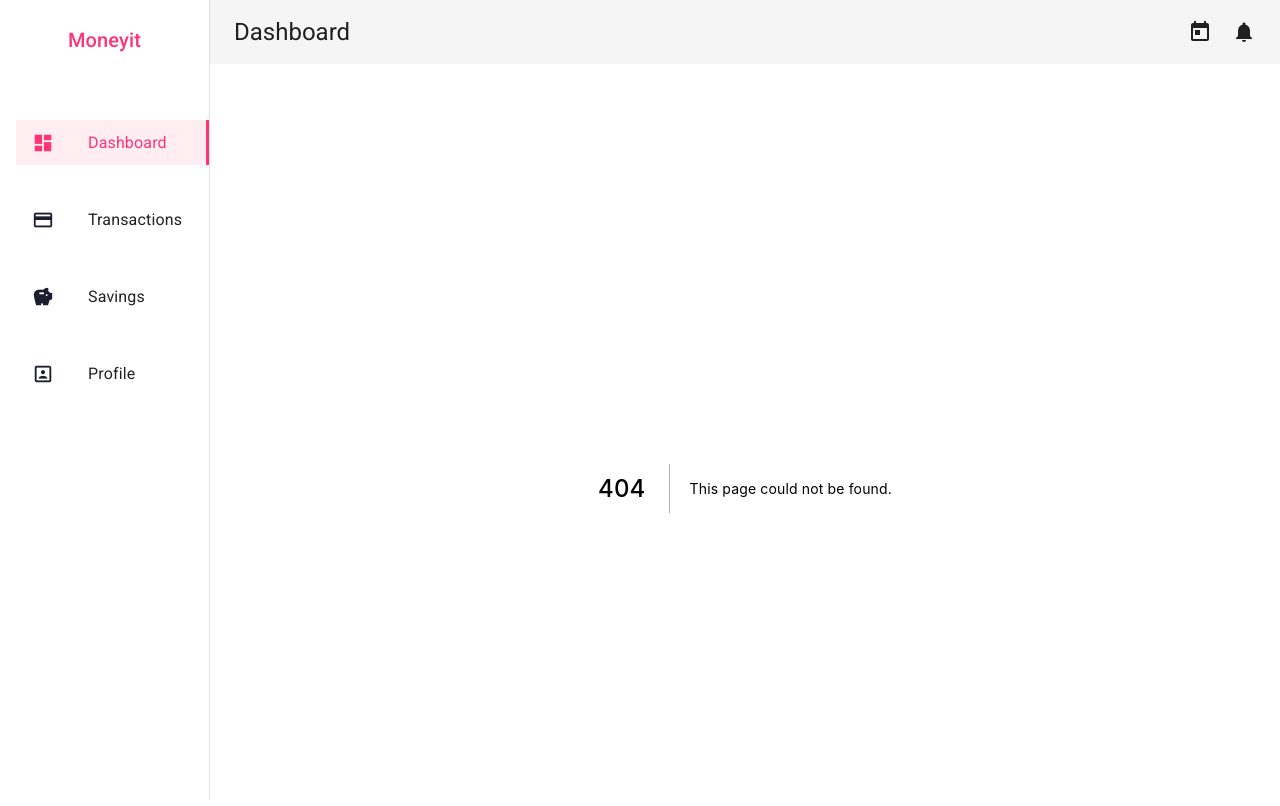
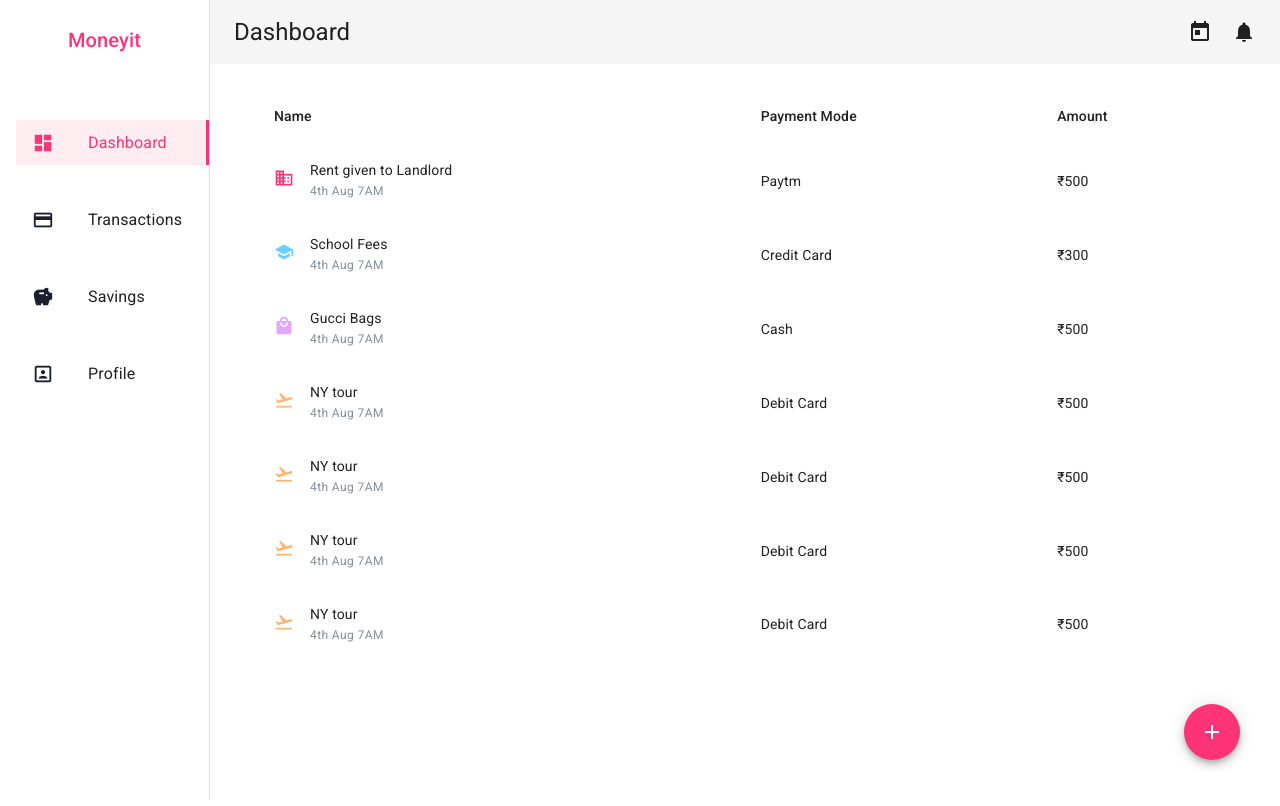
Before and after one commit to thepasterover/expenses-tracker, a Next.js app: page /transactions in a window 1280 px wide. Before the commit this address had no page. Shown: the top 806 px of the page. Built offline with nearby package versions, Linux system fonts and the light colour scheme.

Commit message:
transaction page with add transaction dialog added

```diff
--- a/components/Dashboard/Transactions/TransactionCard.js
+++ b/components/Dashboard/Transactions/TransactionCard.js
@@ -74,7 +74,7 @@ const TransactionCard = ({ category, count, amount}) => {
             </Box>
           </CardContent>
         </Card>
-        {transactions.map((t, index) => (<SubCards shouldHide={shouldHide} name={t.name} date={t.date.toString()} color={color} amount={t.amount} />))}
+        {transactions.map((t, index) => (<SubCards key={index} shouldHide={shouldHide} name={t.name} date={t.date.toString()} color={color} amount={t.amount} />))}
 
       </Box>
 
--- a/components/Navigation/BottomDrawer.js
+++ b/components/Navigation/BottomDrawer.js
@@ -20,7 +20,7 @@ const useStyles = makeStyles((theme) => ({
 
 const navItems = [
   {name: 'Dashboard', link: '/', icon: 'dashboard'},
-  {name: 'Transactions', link: '/posts', icon: 'credit_card'},
+  {name: 'Transactions', link: '/transactions', icon: 'credit_card'},
   {name: 'Savings', link: '/posts', icon: 'savings'},
   {name: 'Profile', link: '/posts', icon: 'portrait'}
 ]
--- a/components/Navigation/NavItems.js
+++ b/components/Navigation/NavItems.js
@@ -56,7 +56,7 @@ const NavItems = () => {
     return (
         <div className={classes.root}>
           <List component="nav">
-            {[{name: 'Dashboard', link: '/', icon: 'dashboard'}, {name: 'Transactions', link: '/posts', icon: 'credit_card'}, {name: 'Savings', link: '/posts', icon: 'savings'}, {name: 'Profile', link: '/posts', icon: 'portrait'}].map((text, index) => (
+            {[{name: 'Dashboard', link: '/', icon: 'dashboard'}, {name: 'Transactions', link: '/transactions', icon: 'credit_card'}, {name: 'Savings', link: '/posts', icon: 'savings'}, {name: 'Profile', link: '/posts', icon: 'portrait'}].map((text, index) => (
             <Box pt={4} key={text.name}>
                 <Link href={text.link} passHref>
                     <ListItem
--- /dev/null
+++ b/components/Transactions/AddDialog.js
@@ -0,0 +1,131 @@
+import React, { useState } from 'react'
+
+import { makeStyles } from '@material-ui/core/styles'
+
+import {Box, Dialog, DialogTitle, DialogContent, TextField, Typography, Icon, Grid, Fab} from '@material-ui/core'
+import { IconButton, Toolbar } from '@material-ui/core'
+import CloseIcon from '@material-ui/icons/Close'
+
+const useStyles = makeStyles((theme) => ({
+  icon: {
+    fontSize: '30px',
+    cursor: 'pointer',
+    color: '#848E98'
+  },
+  fab: {
+    top: 'auto',
+    right: 'auto',
+    bottom: 10,
+    left: '45%',
+    position: 'fixed',
+  }
+}));
+
+
+const transactionIcons = [
+  {icon: 'business', color: '#ff3378', category: "Rents"},
+  {icon: 'school', color: '#68cfff', category: "Academics"},
+  {icon: 'restaurant', color: '#69C393', category: "Food"},
+  {icon: 'flight_takeoff', color: '#fdb574', category: "Travel"},
+  {icon: 'play_circle_filled', color: '#ffe100', category: "Entertainment"},
+  {icon: 'local_mall', color: '#e4a5fd', category: "Shopping"},
+  {icon: 'medical_services', color: 'red', category: "Medicines"},
+  {icon: 'grid_view', color: '#F6C4C4', category: "Others"},
+]
+
+const AddDialog = ({open, setOpen}) => {
+    const classes = useStyles()
+    const [selectedCategory, setSelectedCategory] = useState(0)
+    return (
+        <>
+          <Dialog fullScreen open={open}>
+            <Box display="flex" alignItems="center" justifyContent="space-between" px={1}>
+              <Box>
+                <DialogTitle id="form-dialog-title">Add Transaction</DialogTitle>
+              </Box>
+              <Box>
+                <IconButton onClick={() => setOpen(false)}>
+                  <CloseIcon />
+                </IconButton>
+              </Box>
+            </Box>
+            <Box px={4} pt={0}>
+              <DialogContent>
+                  <TextField
+                    label="Date"
+                    fullWidth
+                    color="primary"
+                  />
+                <Box mt={3}>
+                  <TextField
+                    label="Name"
+                    fullWidth
+                    color="primary"
+                  />
+                  </Box>
+                <Box mt={3}>
+                  <TextField
+                    label="Amount"
+                    fullWidth
+                    color="primary"
+                  />
+                </Box>
+                <Box mt={3}>
+                  <TextField
+                    label="Description"
+                    multiline
+                    fullWidth
+                    color="primary"
+                    rows={2}
+                  />
+                </Box>
+              </DialogContent>
+              <Box px={1} mt={3}>
+                <Typography variant="subtitle1">
+                  <strong>Select Category</strong>
+                </Typography>
+                <Box mt={2}>
+                  <Grid container>
+                    {transactionIcons.map((t, index) => (
+                      <Grid item key={index} xs={4} sm={2}>
+                        <Box p={3} display="flex" flexDirection="column" alignContent="center" alignItems="center">
+                          <Box onClick={() => setSelectedCategory(index)}>
+                            <Icon style={{ color: ( selectedCategory === index && t.color )}} className={classes.icon}>
+                              {t.icon}
+                            </Icon>
+                          </Box>
+                          <Box pt={1} >
+                            <Typography variant="body2" style={{color: ( selectedCategory !== index && '#848E98')}} component="div">
+                              <Box fontWeight="fontWeightBold">
+                                {t.category}
+                              </Box>
+                            </Typography>
+                          </Box>
+                        </Box>
+
+
+                      </Grid>
+                    ))}
+
+                  </Grid>
+                </Box>
+              </Box>
+              {/* <Box mt={2} display="flex" justifyContent="center">
+                <DialogActions>
+                  <Button color="primary" variant="contained" disableElevation>
+                    Save
+                  </Button>
+                </DialogActions>
+              </Box> */}
+              <Box className={classes.fab}>
+                <Fab variant="extended" color="primary">
+                  Save
+                </Fab>
+              </Box>
+            </Box>
+          </Dialog>
+        </>
+    )
+}
+
+export default AddDialog
--- /dev/null
+++ b/components/Transactions/Transactions.js
@@ -0,0 +1,79 @@
+import { makeStyles } from '@material-ui/core/styles'
+
+import Box from'@material-ui/core/Box'
+import Typography from '@material-ui/core/Typography'
+import Icon from '@material-ui/core/Icon'
+
+import Table from '@material-ui/core/Table'
+import TableBody from '@material-ui/core/TableBody'
+import TableCell from '@material-ui/core/TableCell'
+import TableContainer from '@material-ui/core/TableContainer'
+import TableHead from '@material-ui/core/TableHead'
+import TableRow from '@material-ui/core/TableRow'
+
+
+const transactionIcons = [
+  {icon: 'business', color: '#ff3378', category: "Rents"},
+  {icon: 'school', color: '#68cfff', category: "Academics"},
+  {icon: 'restaurant', color: '#69C393', category: "Food"},
+  {icon: 'flight_takeoff', color: '#fdb574', category: "Travel"},
+  {icon: 'play_circle_filled', color: '#ffe100', category: "Entertainment"},
+  {icon: 'local_mall', color: '#e4a5fd', category: "Shopping"},
+  {icon: 'medical_services', color: 'red', category: "Medicines"},
+  {icon: 'grid_view', color: '#F6C4C4', category: "Others"}
+]
+
+const useStyles = makeStyles((theme) => ({
+  root: {
+    borderBottom: 'none'
+  }
+}));
+
+const Transactions = ({ rows }) => {
+    const classes = useStyles()
+    return (
+      <>
+        <TableContainer>
+          <Table>
+            <TableHead>
+              <TableRow>
+                <TableCell classes={{root: classes.root}}>Name</TableCell>
+                <TableCell classes={{root: classes.root}}>Payment Mode</TableCell>
+                <TableCell classes={{root: classes.root}}>Amount</TableCell>
+              </TableRow>
+            </TableHead>
+            <TableBody>
+              {rows.map((row, index) => {
+                const transaction = transactionIcons.find(t => row.category.toLowerCase() === t.category.toLowerCase())
+                const {color, icon} = transaction
+                return (
+                  <TableRow key={index} onClick={() => console.log(index)}>
+                    <TableCell classes={{root: classes.root}}>
+                      <Box display="flex" alignItems="center">
+                        <Box>
+                          <Icon style={{color: color}} fontSize="small">{icon}</Icon>
+                        </Box>
+                        <Box ml={2}>
+                          <Typography variant="body2">
+                          {row.name}
+                          </Typography>
+                          <Typography variant="caption" style={{color: '#848E98'}}>
+                            {row.date}
+                          </Typography>
+                        </Box>
+                      </Box>
+                    </TableCell>
+                    <TableCell classes={{root: classes.root}}>{row.payment_mode}</TableCell>
+                    <TableCell classes={{root: classes.root}}>₹{row.amount}</TableCell>
+                </TableRow>
+              )
+              })}
+
+            </TableBody>
+          </Table>
+        </TableContainer>
+      </>
+    )
+}
+
+export default Transactions
--- /dev/null
+++ b/pages/transactions.js
@@ -0,0 +1,48 @@
+import React, { useState } from 'react'
+
+import { makeStyles } from '@material-ui/core/styles'
+
+import Fab from '@material-ui/core/Fab'
+import AddIcon from '@material-ui/icons/Add'
+
+import Transactions from '@components/Transactions/Transactions'
+import AddDialog from '@components/Transactions/AddDialog'
+
+const rows = [
+    {date: '4th Aug 7AM', name: 'Rent given to Landlord', category: 'Rents', payment_mode: 'Paytm', amount: 500},
+    {date: '4th Aug 7AM', name: 'School Fees', category: 'Academics', payment_mode: 'Credit Card', amount: 300},
+    {date: '4th Aug 7AM', name: 'Gucci Bags', category: 'Shopping', payment_mode: 'Cash', amount: 500},
+    {date: '4th Aug 7AM', name: 'NY tour', category: 'Travel', payment_mode: 'Debit Card', amount: 500},
+    {date: '4th Aug 7AM', name: 'NY tour', category: 'Travel', payment_mode: 'Debit Card', amount: 500},
+    {date: '4th Aug 7AM', name: 'NY tour', category: 'Travel', payment_mode: 'Debit Card', amount: 500},
+    {date: '4th Aug 7AM', name: 'NY tour', category: 'Travel', payment_mode: 'Debit Card', amount: 500},
+]
+const useStyles = makeStyles((theme) => ({
+    root: {
+        margin: 0,
+        top: 'auto',
+        right: 40,
+        bottom: 40,
+        [theme.breakpoints.down('sm')]:{
+            bottom: 70,
+        },
+        left: 'auto',
+        position: 'fixed',
+    }
+}));
+
+const transactions = () => {
+    const classes = useStyles();
+    const [open, setOpen] = useState(false)
+    return (
+        <>
+           <Transactions rows={rows} />
+           <Fab color="primary" aria-label="add" className={classes.root} onClick={() => setOpen(true)}>
+                <AddIcon />
+            </Fab>
+            <AddDialog open={open} setOpen={setOpen} />
+        </>
+    )
+}
+
+export default transactions
```
